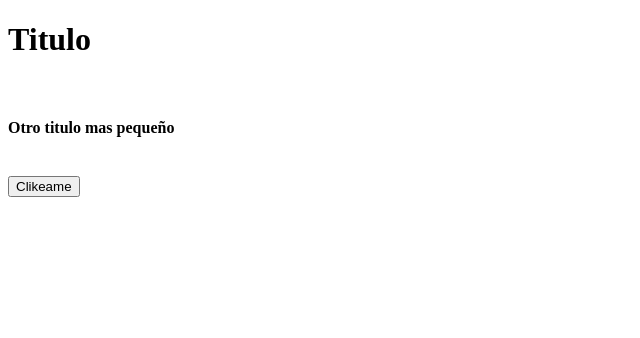
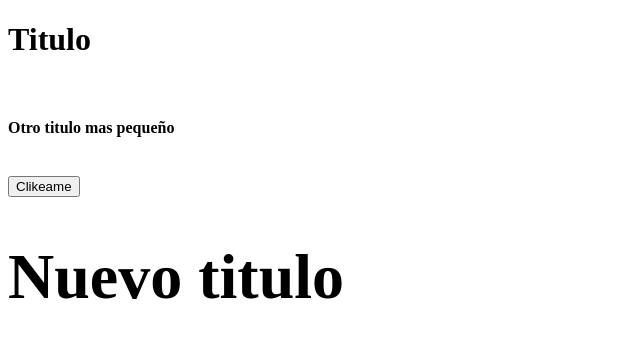
Before and after one commit to nievesandres/prueba, a plain HTML site: page index.html in a window 1280 px wide. Both pictures are taken after a click on the button "Clikeame". Shown: the whole page, without its empty margins (0-640 px from the left). Drawn offline with Linux system fonts and the light colour scheme.

Commit message:
tercer commit

```diff
--- a/codigo.js
+++ b/codigo.js
@@ -1,5 +1,11 @@
 
 	let boton = document.getElementById('boton')
+	let contenedor = document.querySelector('.contenedor')
+
 	boton.addEventListener('click',()=>{
 		alert('clickado');
+
+	let h1 = document.createElement('h1')
+		h1.innerHTML = `<h1>Nuevo titulo</h1>`;
+		contenedor.append(h1);
 	})
--- a/index.html
+++ b/index.html
@@ -6,7 +6,7 @@
 	<title>Curso Git / Github</title>
 </head>
 <body>
-	<div>
+	<div class="contenedor">
 		<h1 id="titulo">Titulo</h1><br>
 		<h4 class="titulo2">Otro titulo mas pequeño</h4><br>
 		<button id="boton">Clikeame</button>
```
